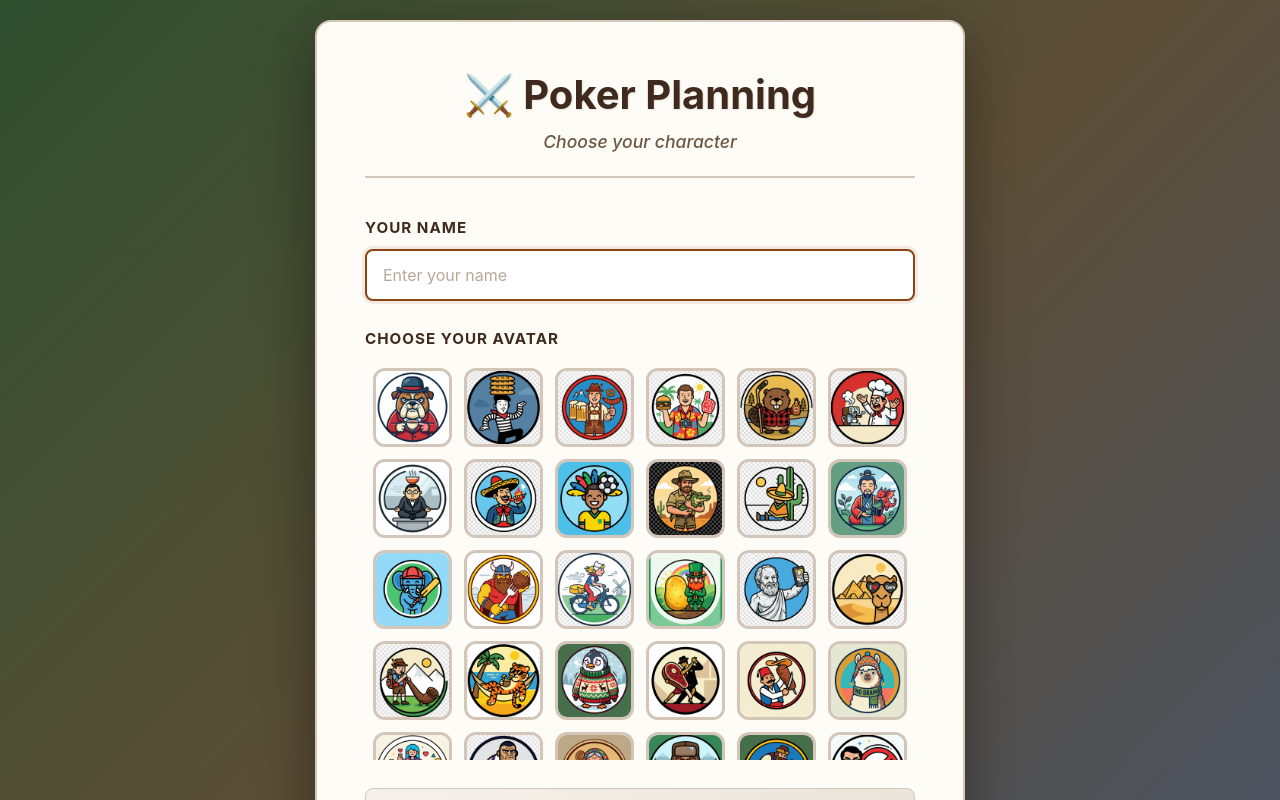
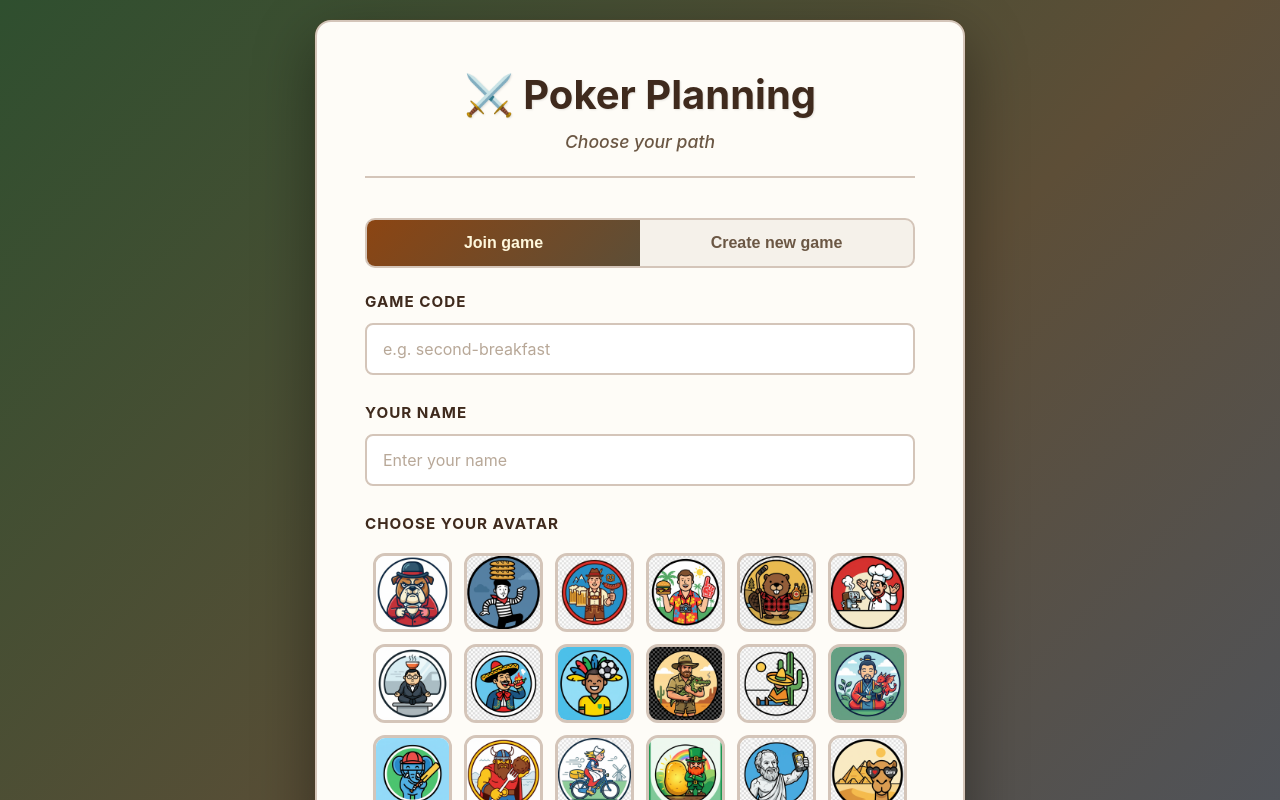
Before and after one commit to MatiGonti/poker-planning-web, a React app: page / in a window 1280 px wide. Shown: the top 800 px of the page. Built offline with nearby package versions, Linux system fonts and the light colour scheme; no server answers; the HTML template or start-up script is replaced by a standard one.

Commit message:
Add files via upload

```diff
--- a/src/components/GameScreen.css
+++ b/src/components/GameScreen.css
@@ -19,6 +19,53 @@
   display: flex;
   justify-content: space-between;
   align-items: center;
+}
+
+.game-code-badge {
+  display: flex;
+  align-items: center;
+  gap: 8px;
+  padding: 6px 12px;
+  background: rgba(255, 248, 220, 0.2);
+  border: 1px solid rgba(255, 248, 220, 0.35);
+  border-radius: 20px;
+}
+
+.game-code-badge-header {
+  flex-shrink: 0;
+}
+
+.game-code-label {
+  font-size: 0.8rem;
+  color: rgba(255, 248, 220, 0.9);
+  text-transform: uppercase;
+  letter-spacing: 0.5px;
+}
+
+.game-code-value {
+  font-size: 0.9rem;
+  font-weight: 700;
+  color: #FFF8DC;
+  background: rgba(0, 0, 0, 0.2);
+  padding: 2px 8px;
+  border-radius: 6px;
+  font-family: ui-monospace, monospace;
+}
+
+.game-code-copy {
+  padding: 4px 10px;
+  font-size: 0.75rem;
+  font-weight: 600;
+  border: 1px solid rgba(255, 248, 220, 0.5);
+  border-radius: 8px;
+  background: rgba(255, 248, 220, 0.15);
+  color: #FFF8DC;
+  cursor: pointer;
+  transition: all 0.2s;
+}
+
+.game-code-copy:hover {
+  background: rgba(255, 248, 220, 0.3);
 }
 
 .header-right {
@@ -581,6 +628,26 @@
     gap: 8px;
   }
 
+  .game-code-badge {
+    flex-wrap: wrap;
+    gap: 4px;
+    padding: 4px 8px;
+  }
+
+  .game-code-label {
+    width: 100%;
+    font-size: 0.7rem;
+  }
+
+  .game-code-value {
+    font-size: 0.8rem;
+  }
+
+  .game-code-copy {
+    padding: 2px 8px;
+    font-size: 0.7rem;
+  }
+
   .connection-status-game {
     padding: 4px 10px;
     font-size: 0.75rem;
--- a/src/components/GameScreen.jsx
+++ b/src/components/GameScreen.jsx
@@ -7,6 +7,8 @@ function GameScreen({
   socket,
   socketConnected,
   currentUser,
+  gameCode,
+  gameDisplayName,
   participants,
   currentTask,
   votesRevealed,
@@ -15,6 +17,15 @@ function GameScreen({
   const [myVote, setMyVote] = useState(null);
   const [showNewVotingModal, setShowNewVotingModal] = useState(false);
   const [taskName, setTaskName] = useState('');
+  const [copied, setCopied] = useState(false);
+
+  const handleCopyCode = () => {
+    if (!gameCode) return;
+    navigator.clipboard.writeText(gameCode).then(() => {
+      setCopied(true);
+      setTimeout(() => setCopied(false), 2000);
+    });
+  };
 
   // Reset myVote when a new voting round starts or votes are cleared
   useEffect(() => {
@@ -111,6 +122,15 @@ function GameScreen({
       <header className="game-header">
         <div className="header-content">
           <h1>⚔️ Poker Planning</h1>
+          {gameCode && (
+            <div className="game-code-badge game-code-badge-header" title="Share this code so others can join">
+              <span className="game-code-label">{gameDisplayName || gameCode}</span>
+              <code className="game-code-value">{gameCode}</code>
+              <button type="button" className="game-code-copy" onClick={handleCopyCode} title="Copy code">
+                {copied ? '✓ Copied' : 'Copy'}
+              </button>
+            </div>
+          )}
           <div className="header-right">
             <div className="connection-status-game">
               {socketConnected ? (
--- a/src/components/JoinScreen.css
+++ b/src/components/JoinScreen.css
@@ -38,6 +38,38 @@
   font-size: 1.1rem;
   font-weight: 500;
   font-style: italic;
+}
+
+.mode-toggle {
+  display: flex;
+  gap: 0;
+  margin-bottom: 24px;
+  border-radius: 10px;
+  overflow: hidden;
+  border: 2px solid #D4C5B9;
+  background: #F5F1EA;
+}
+
+.mode-btn {
+  flex: 1;
+  padding: 14px 20px;
+  border: none;
+  background: transparent;
+  color: #6B5744;
+  font-size: 1rem;
+  font-weight: 600;
+  cursor: pointer;
+  transition: all 0.2s;
+}
+
+.mode-btn:hover {
+  background: #EAE4DA;
+  color: #3F2A1D;
+}
+
+.mode-btn.active {
+  background: linear-gradient(135deg, #8B4513 0%, #5D4E37 100%);
+  color: #FFF8DC;
 }
 
 .join-form {
--- a/src/components/JoinScreen.jsx
+++ b/src/components/JoinScreen.jsx
@@ -1,9 +1,7 @@
 import { useState } from 'react';
 import './JoinScreen.css';
 
-// Avatar configurations - individual image files
 const AVATARS = [
-  // 🌍 25 Countries
   { id: 1, img: 'avatar-01-uk.png', name: 'UK Bulldog' },
   { id: 2, img: 'avatar-02-france.png', name: 'French Mime' },
   { id: 3, img: 'avatar-03-germany.png', name: 'German Beer' },
@@ -29,13 +27,11 @@ const AVATARS = [
   { id: 23, img: 'avatar-23-turkey.png', name: 'Turkish Kebab' },
   { id: 24, img: 'avatar-24-peru.png', name: 'Peruvian Llama' },
   { id: 25, img: 'avatar-25-korea.png', name: 'Korean K-Pop' },
-  // 💢 5 Angry Slavic Persons
   { id: 26, img: 'avatar-26-tracksuit.png', name: 'Tracksuit Boss' },
   { id: 27, img: 'avatar-27-babushka.png', name: 'Angry Babushka' },
   { id: 28, img: 'avatar-28-woodsman.png', name: 'Grumpy Woodsman' },
   { id: 29, img: 'avatar-29-pierogi.png', name: 'Pierogi Guard' },
   { id: 30, img: 'avatar-30-no-neighbor.png', name: 'No Neighbor' },
-  // 🤡 5 Funny Animals (IT/Work Set)
   { id: 31, img: 'avatar-31-bug-hunter-cat.png', name: 'Bug Hunter Cat' },
   { id: 32, img: 'avatar-32-fine-dog.png', name: 'Fine Dog' },
   { id: 33, img: 'avatar-33-log-squirrel.png', name: 'Log Squirrel' },
@@ -44,46 +40,88 @@ const AVATARS = [
 ];
 
 function JoinScreen({ onJoin, socketConnected }) {
+  const [mode, setMode] = useState('join'); // 'join' | 'create'
+  const [gameCode, setGameCode] = useState('');
   const [name, setName] = useState('');
   const [selectedAvatar, setSelectedAvatar] = useState(null);
   const [error, setError] = useState('');
 
   const handleSubmit = (e) => {
     e.preventDefault();
-
     if (!name.trim()) {
       setError('Please enter your name');
       return;
     }
-
     if (!selectedAvatar) {
       setError('Please select an avatar');
       return;
     }
-
+    if (mode === 'join' && !gameCode.trim()) {
+      setError('Please enter the game code');
+      return;
+    }
     if (!socketConnected) {
       setError('Connecting to server... Please wait');
       return;
     }
-
-    onJoin(name.trim(), selectedAvatar);
+    const codeForJoin = mode === 'join' ? gameCode.trim() : null;
+    onJoin(name.trim(), selectedAvatar, codeForJoin);
   };
 
-  const getAvatarImageUrl = (avatar) => {
-    return `/avatars/${avatar.img}`;
-  };
+  const getAvatarImageUrl = (avatar) => `/avatars/${avatar.img}`;
 
   return (
     <div className="join-screen">
       <div className="join-container">
         <div className="join-header">
           <h1>⚔️ Poker Planning</h1>
-          <p className="subtitle">Choose your character</p>
+          <p className="subtitle">Choose your path</p>
+        </div>
+
+        <div className="mode-toggle">
+          <button
+            type="button"
+            className={`mode-btn ${mode === 'join' ? 'active' : ''}`}
+            onClick={() => {
+              setMode('join');
+              setError('');
+            }}
+          >
+            Join game
+          </button>
+          <button
+            type="button"
+            className={`mode-btn ${mode === 'create' ? 'active' : ''}`}
+            onClick={() => {
+              setMode('create');
+              setError('');
+            }}
+          >
+            Create new game
+          </button>
         </div>
 
         <form onSubmit={handleSubmit} className="join-form">
+          {mode === 'join' && (
+            <div className="form-group">
+              <label htmlFor="gameCode">Game code</label>
+              <input
+                type="text"
+                id="gameCode"
+                value={gameCode}
+                onChange={(e) => {
+                  setGameCode(e.target.value);
+                  setError('');
+                }}
+                placeholder="e.g. second-breakfast"
+                maxLength={40}
+                autoComplete="off"
+              />
+            </div>
+          )}
+
           <div className="form-group">
-            <label htmlFor="name">Your Name</label>
+            <label htmlFor="name">Your name</label>
             <input
               type="text"
               id="name"
@@ -94,12 +132,12 @@ function JoinScreen({ onJoin, socketConnected }) {
               }}
               placeholder="Enter your name"
               maxLength={20}
-              autoFocus
+              autoFocus={mode === 'create'}
             />
           </div>
 
           <div className="form-group">
-            <label>Choose Your Avatar</label>
+            <label>Choose your avatar</label>
             {selectedAvatar && (
               <div className="avatar-preview-section">
                 <div className="avatar-preview">
@@ -145,7 +183,11 @@ function JoinScreen({ onJoin, socketConnected }) {
           </div>
 
           <button type="submit" className="join-button" disabled={!socketConnected}>
-            {socketConnected ? 'Join Session' : 'Connecting...'}
+            {socketConnected
+              ? mode === 'join'
+                ? 'Join game'
+                : 'Create new game'
+              : 'Connecting...'}
           </button>
         </form>
       </div>
```
